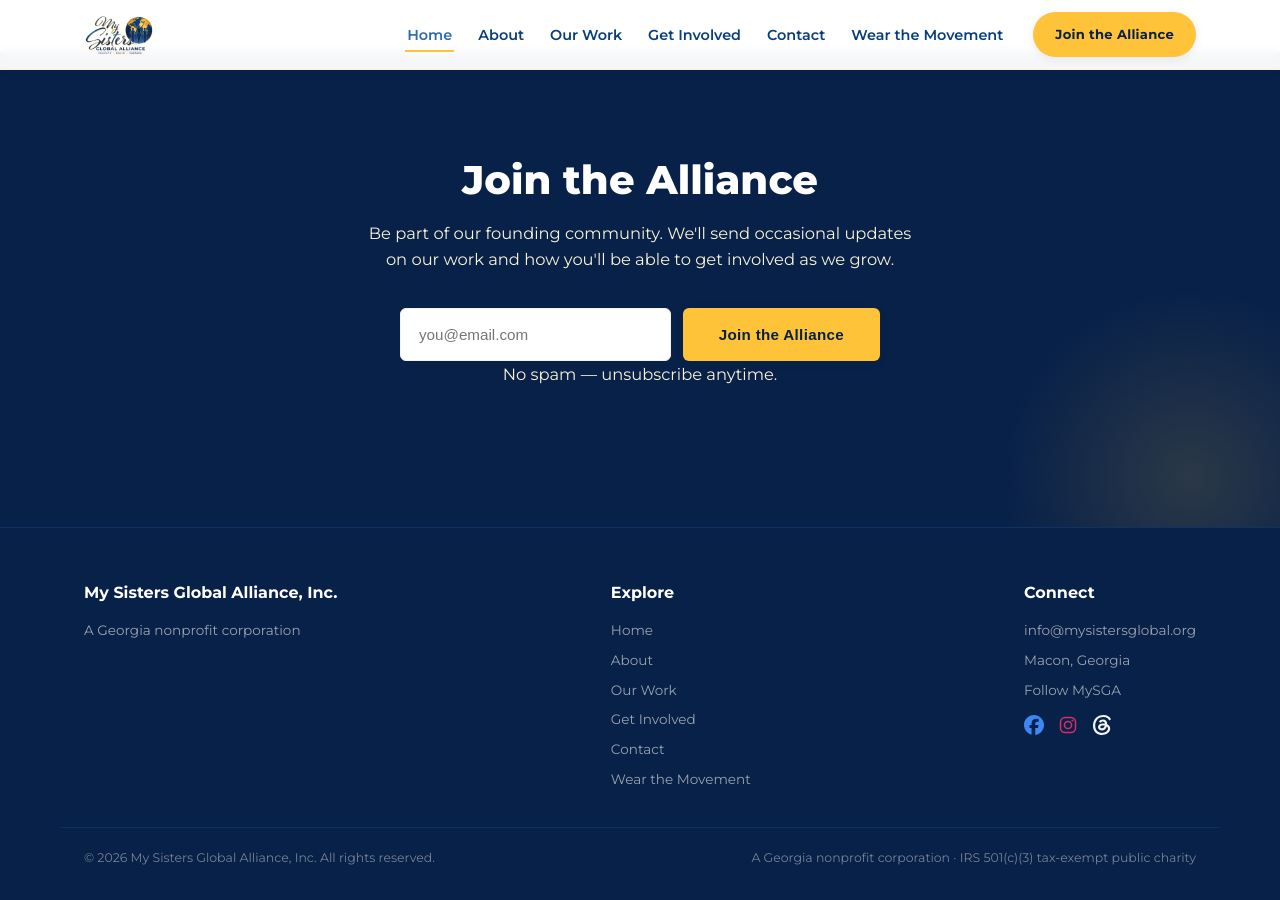
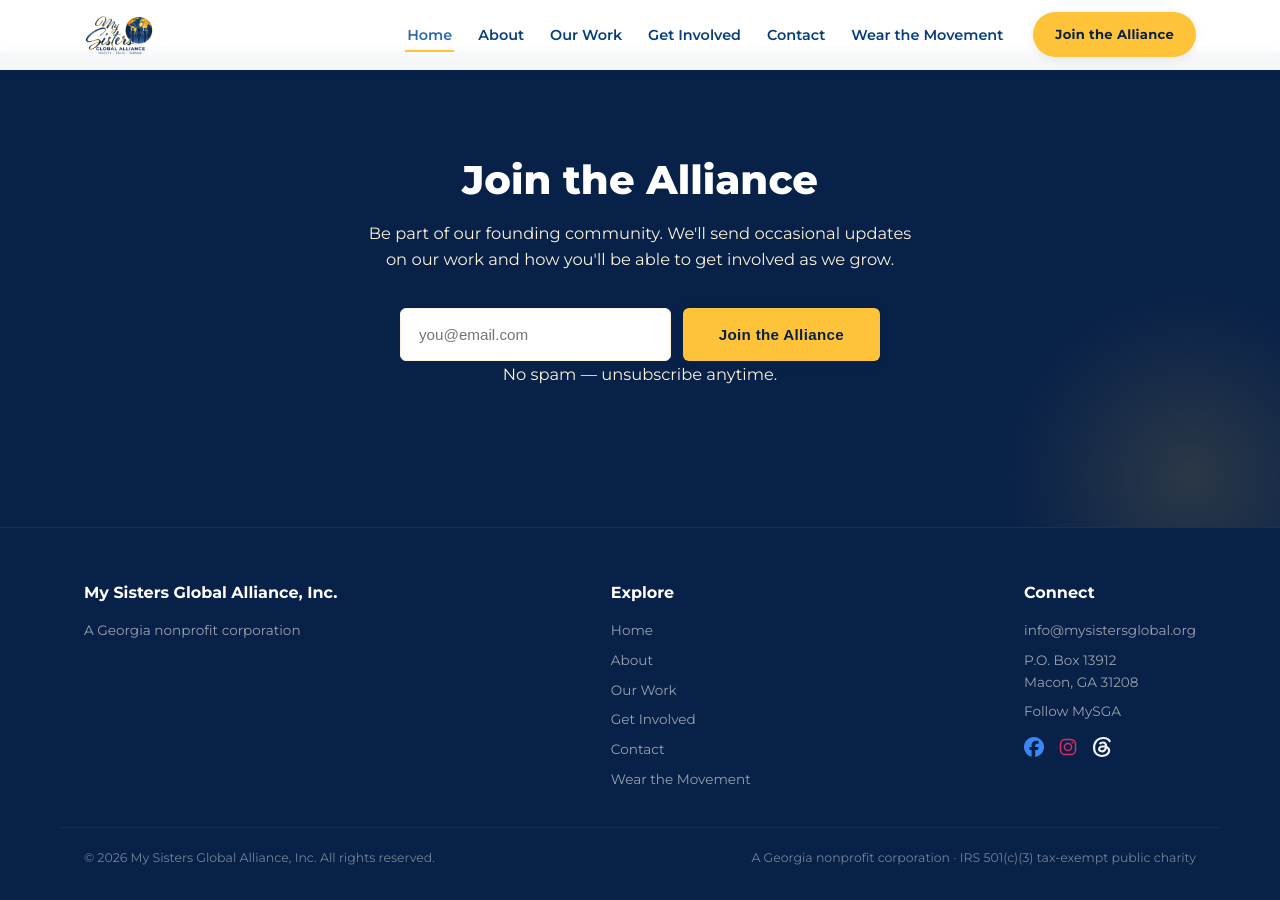
Before and after one commit to mysistersglobal/msga-landing-page, a Jekyll site: the page built from index.html, in a window 1280 px wide and 900 px high, scrolled down 3844 px. Built offline with Jekyll 4.4.1, drawn with Linux system fonts in a browser that asks for light colours; some web fonts are replaced.

Commit message:
Add P.O. Box mailing address to sitewide footer

```diff
--- a/_includes/footer.html
+++ b/_includes/footer.html
@@ -16,7 +16,7 @@
     <div>
       <h4>Connect</h4>
       <p><a href="mailto:info@mysistersglobal.org">info@mysistersglobal.org</a></p>
-      <p>Macon, Georgia</p>
+      <p>P.O. Box 13912<br>Macon, GA 31208</p>
       <p>Follow MySGA</p>
       <div class="footer-social" style="display:flex;gap:14px;margin-top:14px;">
         <a href="https://facebook.com/MySistersGlobal" target="_blank" rel="noopener" aria-label="MySGA on Facebook" style="display:inline-flex;opacity:0.95;transition:opacity .2s;">
```
